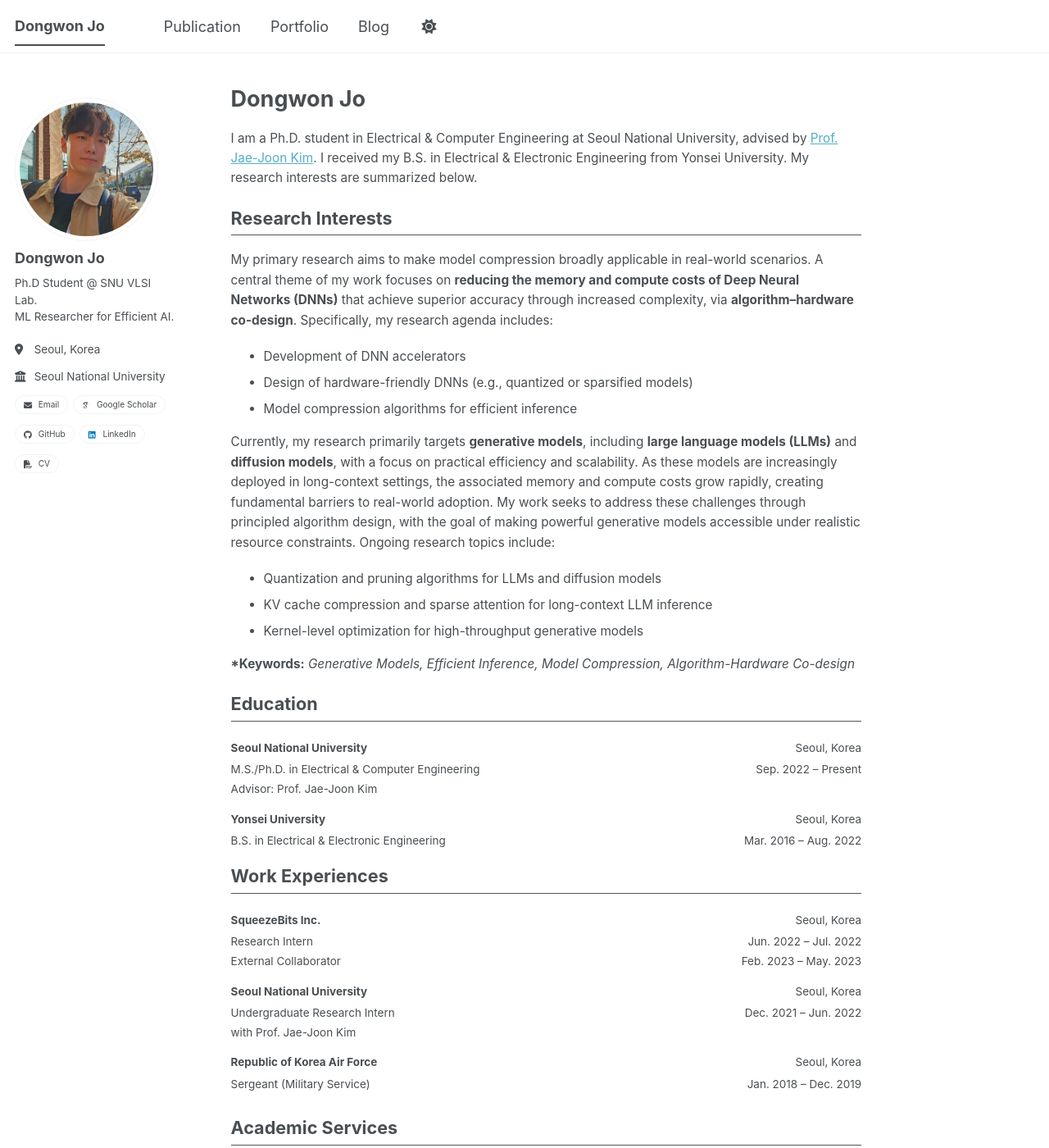
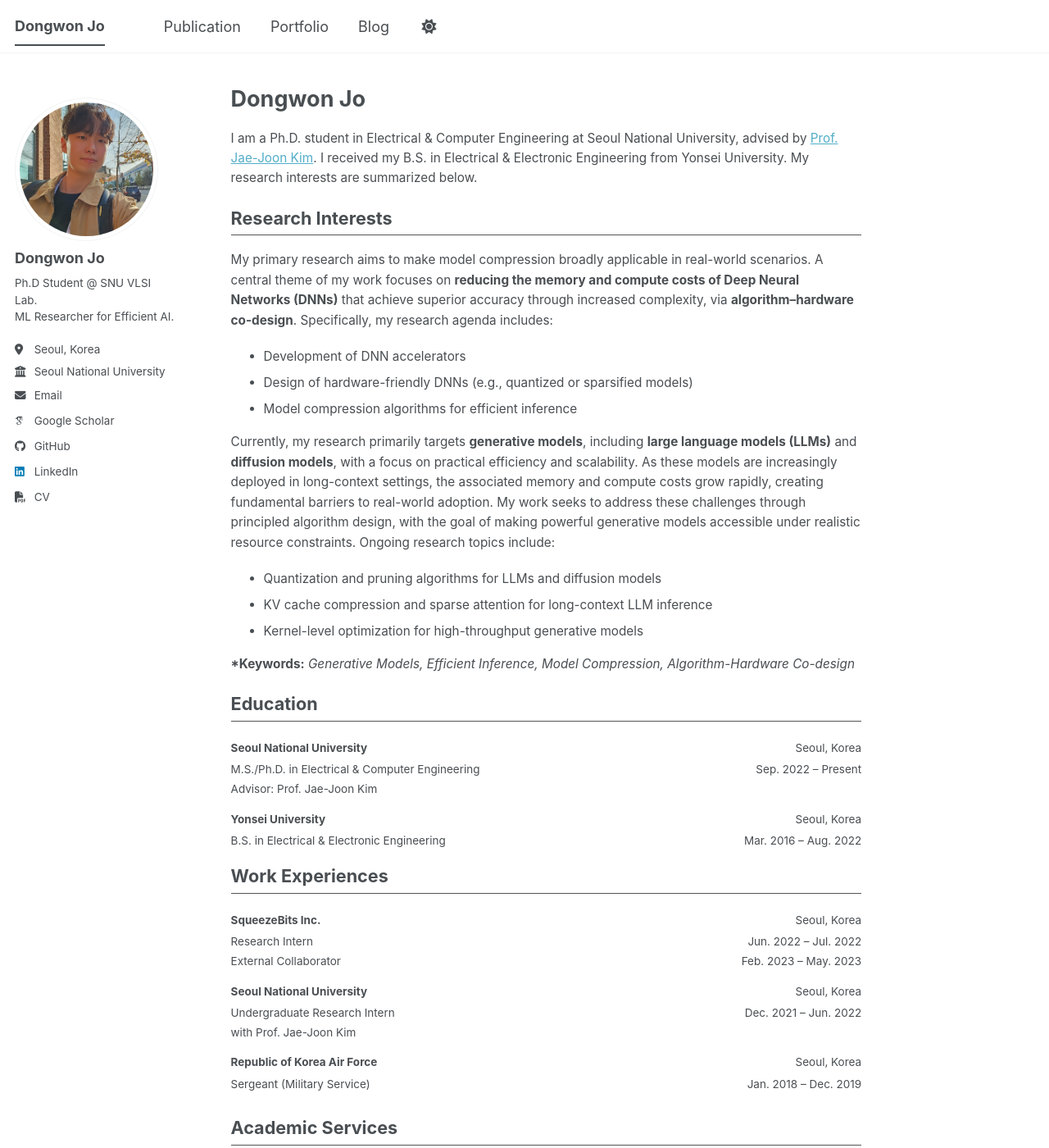
Before and after one commit to dongwonjo/dongwonjo.github.io, a Jekyll site: the page built from _pages/about.md, in a window 1280 px wide and 1400 px high. Shown: the whole window at 82% size. Built offline with Jekyll 4.4.1, drawn with Linux system fonts in a browser that asks for light colours; some web fonts are replaced; a script bundle is joined from its source files by our own code; library files that are not in the unit come from our copies.

Commit message:
Restore large sidebar list style, add line-break class for small screen

```diff
--- a/_sass/layout/_sidebar.scss
+++ b/_sass/layout/_sidebar.scss
@@ -226,6 +226,7 @@
 }
 
 .author__urls {
+  // Small screens: flex-wrap pill layout
   display: flex;
   flex-wrap: wrap;
   gap: 6px;
@@ -235,6 +236,14 @@
 
   li {
     display: inline-flex;
+  }
+
+  // Line-break helper: forces items after location/employer onto next row
+  li.author__urls-line-break {
+    flex-basis: 100%;
+    height: 0;
+    margin: 0;
+    padding: 0;
   }
 
   a {
@@ -254,4 +263,37 @@
       text-decoration: none;
     }
   }
+
+  // Large screens: restore original vertical list style
+  @include breakpoint($large) {
+    display: block;
+    gap: 0;
+    margin: 0;
+
+    li {
+      display: list-item;
+    }
+
+    li.author__urls-line-break {
+      display: none;
+    }
+
+    a {
+      display: block;
+      padding: 0;
+      border: 0;
+      border-radius: 0;
+      font-size: $type-size-5;
+      margin-bottom: 5px;
+      padding-right: 5px;
+      padding-top: 2px;
+      padding-bottom: 2px;
+      transition: none;
+
+      &:hover {
+        background-color: transparent;
+        text-decoration: underline;
+      }
+    }
+  }
 }
```
